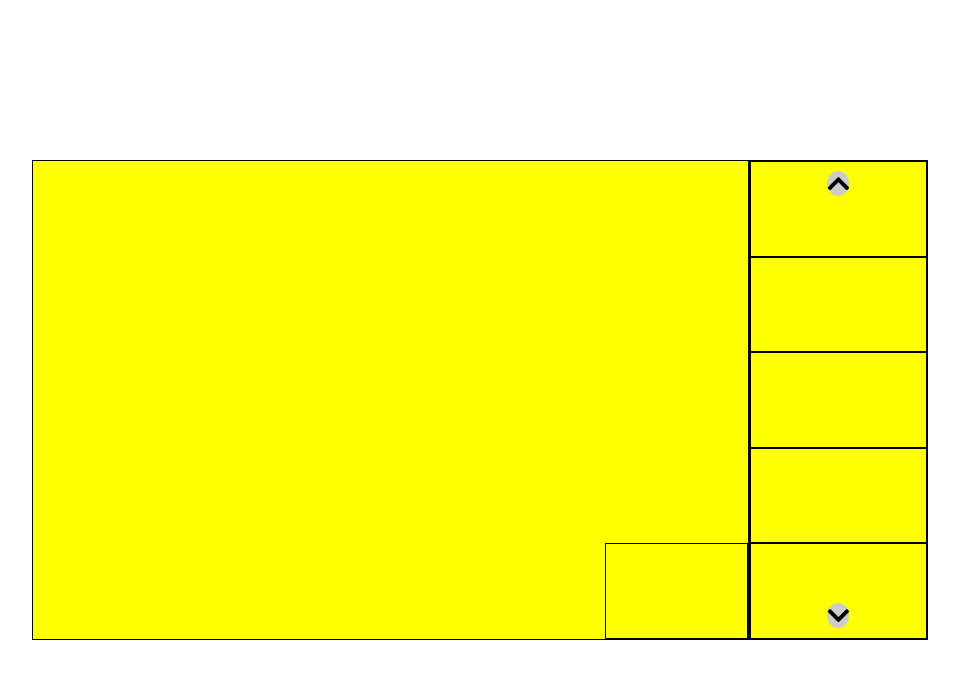
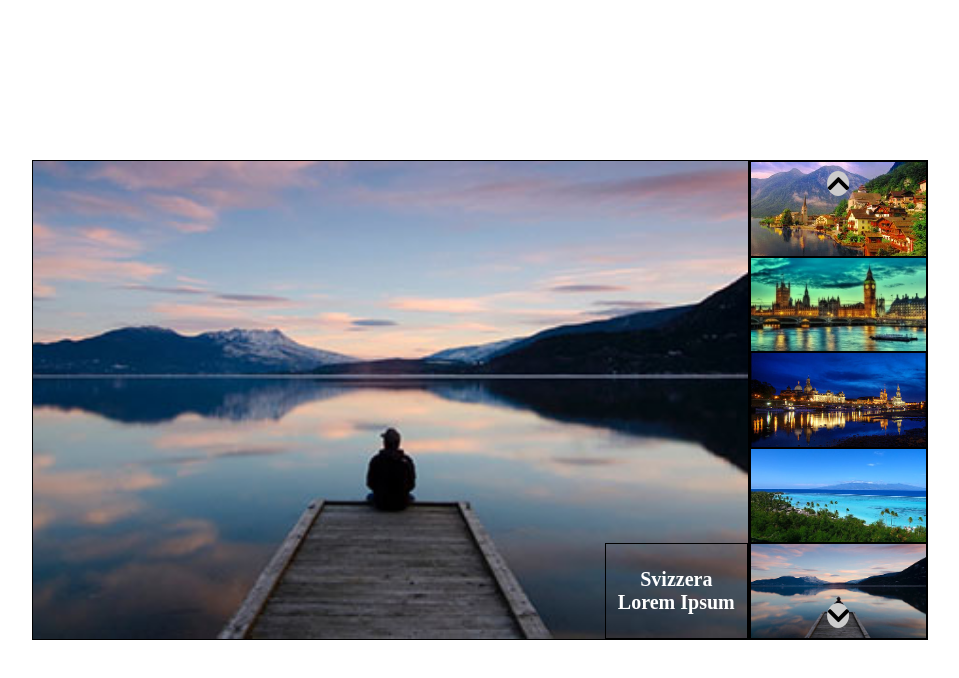
Before and after one commit to WILLIAMFINOCCHIARO/js-array-carousel, a plain HTML site: page index.html in a window 1280 px wide. Shown: the whole page, without its empty margins (160-1119 px from the left). Drawn offline with Linux system fonts and the light colour scheme.

Commit message:
milestone 1 complete

```diff
--- a/css/style.css
+++ b/css/style.css
@@ -26,9 +26,7 @@
 .container-left {
   width:80%;
   float:left;
-  display: flex;
-  justify-content: flex-end;
-  align-items: flex-end;
+  position: relative;
 }
 
 .container-right {
@@ -40,8 +38,17 @@
 
 /* scritte del contenitore a destra */
 
-.container-right .scritte {
-  float:right;
+.container-left .scritte {
+  color:white;
+  font-size: 20px;
+  font-weight:900;
+  position:absolute;
+  bottom:0;
+  left:80%;
+  display: flex;
+  flex-direction: column;
+  justify-content: center;
+  align-items: center;
 }
 
 /* items */
@@ -74,6 +81,14 @@
 }
 
 
+/* images */
+.container img {
+  width: 100%;
+  height: 100%;
+  object-fit: cover;
+}
+
+
 /* debug */
 
 
--- a/index.html
+++ b/index.html
@@ -13,15 +13,16 @@
 <body class="debug">
   <div class="container ">
     <div class="container-left">
-      <div class="scritte"></div>
+      <img src="img/01.jpg" alt="">
+      <div class="scritte"> <div>Svizzera</div> <div>Lorem Ipsum</div></div>
     </div>
     <div class="container-right">
       <div class="arrow up"><i class="fas fa-chevron-up"></i></div>
-      <div class="item"><img src="" alt=""></div>
-      <div class="item"><img src="" alt=""></div>
-      <div class="item"><img src="" alt=""></div>
-      <div class="item"><img src="" alt=""></div>
-      <div class="item"><img src="" alt=""></div>
+      <div class="item"><img src="img/02.jpg" alt=""></div>
+      <div class="item"><img src="img/03.jpg" alt=""></div>
+      <div class="item"><img src="img/04.jpg" alt=""></div>
+      <div class="item"><img src="img/05.jpg" alt=""></div>
+      <div class="item"><img src="img/01.jpg" alt=""></div>
       <div class="arrow down"><i class="fas fa-chevron-down"></i></div>
     </div>
   </div>
```
